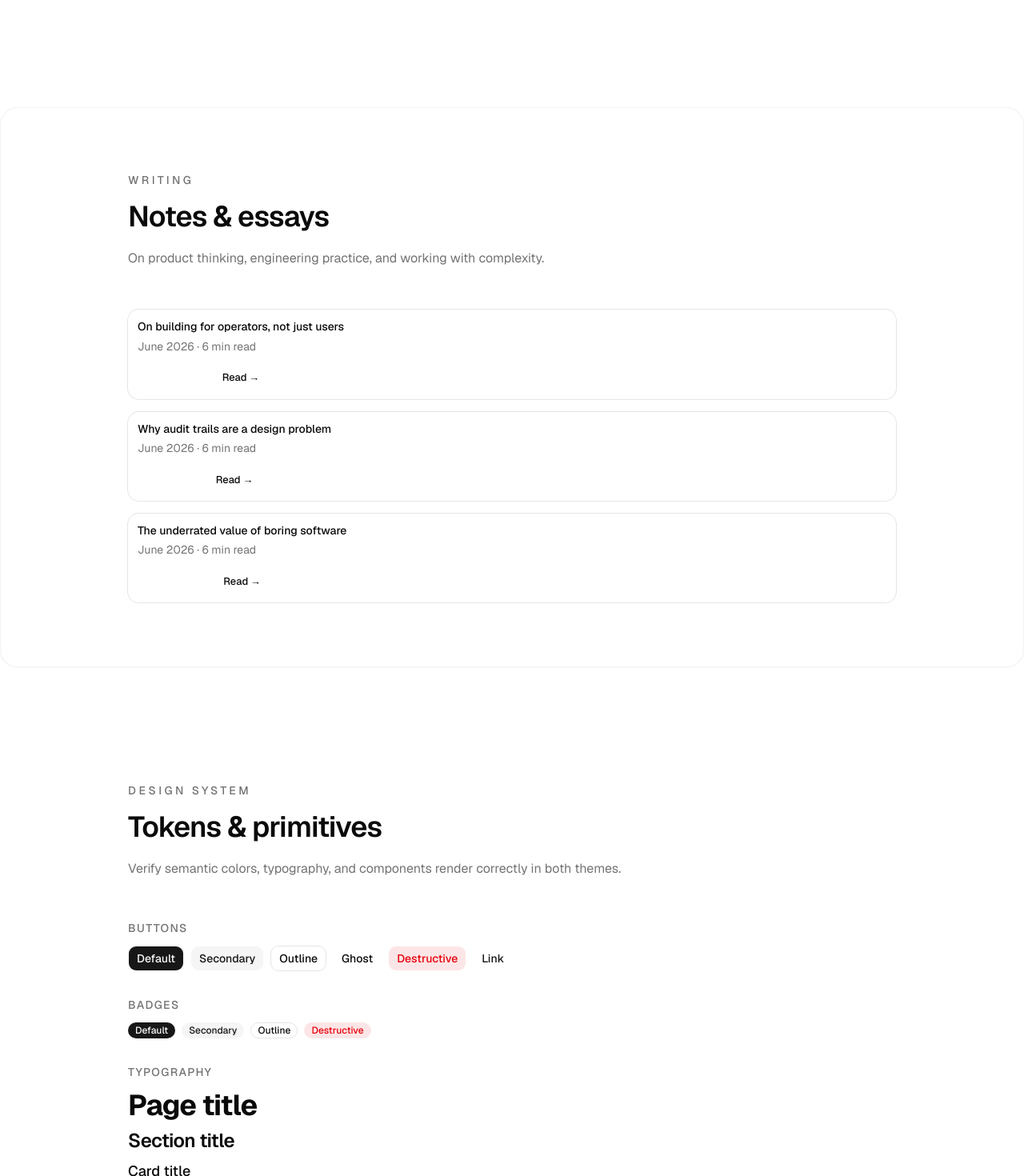
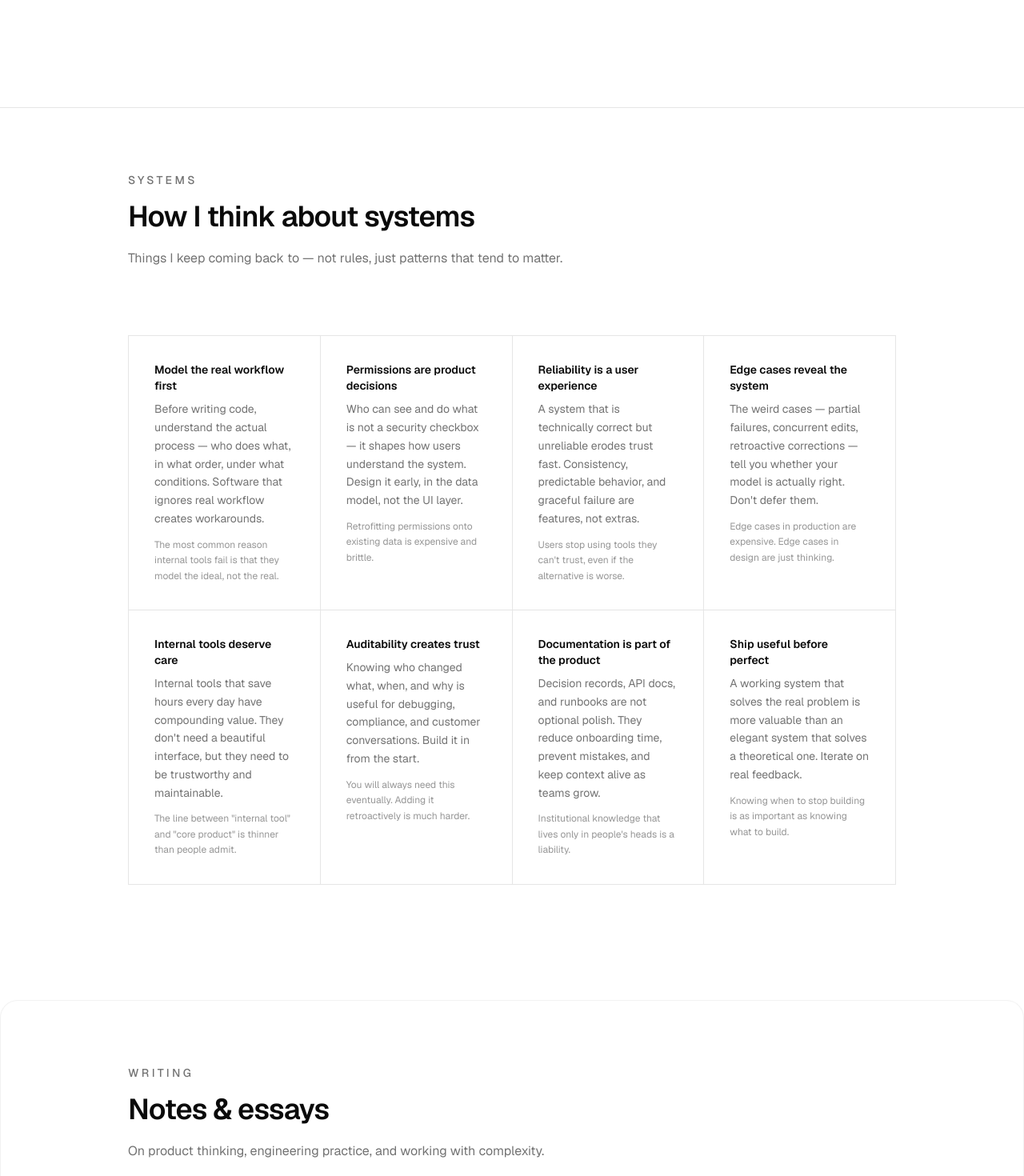
Before and after one commit to hsadoqi/hanaasadoqi.dev, a Next.js app: page / in a window 1280 px wide. Shown: the part 1880-3350 px from the top of the page at 80% size. Built offline with nearby package versions, Linux system fonts and the light colour scheme.

Commit message:
feat: create initial SystemsSection component and update imports in Home

```diff
--- a/src/app/page.tsx
+++ b/src/app/page.tsx
@@ -6,9 +6,9 @@ import {
   CardHeader,
   CardTitle,
 } from '@/components/ui/card';
-import { Section, SectionHeader } from '@/components/layout/section';
+import { Section } from '@/components/layout/section';
 import { Hero } from '@/components/sections/hero';
-import { CaseStudiesSection } from '@/components/sections/case-studies';
+import { CaseStudiesSection, SystemsSection } from '@/components/sections';
 
 const greeting = "Hi, I'm Hanaa. 👋";
 const headlineParts = ['Software engineer', 'with too many', 'side quests.'];
@@ -32,15 +32,19 @@ export default function Home() {
         cta={cta}
       />
       <CaseStudiesSection />
+      <SystemsSection />
 
       {/* Writing */}
-      <Section id="writing" variant="surface">
-        <SectionHeader
-          eyebrow="Writing"
-          title="Notes & essays"
-          description="On product thinking, engineering practice, and working with complexity."
-          className="mb-12"
-        />
+      <Section
+        id="writing"
+        variant="surface"
+        header={{
+          eyebrow: 'Writing',
+          title: 'Notes & essays',
+          description:
+            'On product thinking, engineering practice, and working with complexity.',
+        }}
+      >
         <div className="space-y-4">
           {[
             'On building for operators, not just users',
@@ -63,13 +67,15 @@ export default function Home() {
       </Section>
 
       {/* Component tokens preview */}
-      <Section id="design-tokens">
-        <SectionHeader
-          eyebrow="Design system"
-          title="Tokens & primitives"
-          description="Verify semantic colors, typography, and components render correctly in both themes."
-          className="mb-12"
-        />
+      <Section
+        id="design-tokens"
+        header={{
+          eyebrow: 'Design system',
+          title: 'Tokens & primitives',
+          description:
+            'Verify semantic colors, typography, and components render correctly in both themes.',
+        }}
+      >
         <div className="space-y-8">
           {/* Buttons */}
           <div className="space-y-3">
--- a/src/components/layout/section/index.tsx
+++ b/src/components/layout/section/index.tsx
@@ -1,6 +1,6 @@
-export * from './section-header';
 import { cn } from '@/lib/utils';
 import { MarginLine } from '@/components/shared/margin-line';
+import { SectionHeader, type SectionHeaderProps } from './section-header';
 import {
   SectionVariant,
   SectionAlign,
@@ -21,6 +21,7 @@ export type SectionProps = React.HTMLAttributes<HTMLElement> & {
   showMarginLine?: boolean;
   marginLineText?: string;
   containerClassName?: string;
+  header?: SectionHeaderProps;
 };
 
 export function Section({
@@ -34,9 +35,12 @@ export function Section({
   showMarginLine = false,
   marginLineText = '',
   containerClassName,
+  header,
+  'aria-labelledby': ariaLabelledBy,
   ...props
 }: SectionProps) {
   const needsFlex = fullScreen || !!align || !!justify;
+  const headerId = header?.id ?? (id && header ? `${id}-heading` : undefined);
 
   return (
     <section
@@ -51,6 +55,7 @@ export function Section({
         justify && justifyMap[justify],
         className,
       )}
+      aria-labelledby={ariaLabelledBy ?? headerId}
       {...props}
     >
       <div
@@ -59,9 +64,18 @@ export function Section({
           containerClassName,
         )}
       >
+        {header ? (
+          <SectionHeader
+            {...header}
+            id={headerId}
+            className={cn('mb-12', header.className)}
+          />
+        ) : null}
         {children}
         {showMarginLine && <MarginLine text={marginLineText} />}
       </div>
     </section>
   );
 }
+
+export * from './section-header';
--- a/src/components/layout/section/section-header.tsx
+++ b/src/components/layout/section/section-header.tsx
@@ -1,4 +1,13 @@
 import { cn } from '@/lib/utils';
+
+export type SectionHeaderProps = {
+  eyebrow?: string;
+  title: string;
+  description?: string;
+  className?: string;
+  id?: string;
+  headingClassName?: string;
+};
 
 export function SectionHeader({
   eyebrow,
@@ -6,21 +15,21 @@ export function SectionHeader({
   description,
   className,
   id,
-}: {
-  eyebrow?: string;
-  title: string;
-  description?: string;
-  className?: string;
-  id?: string;
-}) {
+  headingClassName,
+}: SectionHeaderProps) {
   return (
-    <div id={id} className={cn('space-y-4', className)}>
+    <div id={`${id}-heading`} className={cn('space-y-4', className)}>
       {eyebrow ? (
         <p className="text-muted-foreground text-sm font-medium tracking-[0.25em] uppercase">
           {eyebrow}
         </p>
       ) : null}
-      <h2 className="text-foreground text-3xl font-semibold tracking-tight sm:text-4xl">
+      <h2
+        className={cn(
+          'text-foreground text-3xl font-semibold tracking-tight sm:text-4xl',
+          headingClassName,
+        )}
+      >
         {title}
       </h2>
       {description ? (
--- a/src/components/sections/index.ts
+++ b/src/components/sections/index.ts
@@ -1 +1,3 @@
 export * from './hero';
+export * from './case-studies';
+export * from './systems';
--- /dev/null
+++ b/src/components/sections/systems/index.tsx
@@ -0,0 +1,39 @@
+import { Section } from '@/components/layout/section';
+import { systemCards } from '@/data/systems-data';
+
+export const SystemsSection = () => {
+  return (
+    <Section
+      id="systems"
+      className="border-border border-t py-32"
+      header={{
+        eyebrow: 'systems',
+        title: 'How I think about systems',
+        description:
+          'Things I keep coming back to — not rules, just patterns that tend to matter.',
+        className: 'mb-20',
+      }}
+    >
+      <div className="border-border grid grid-cols-1 border-t border-l sm:grid-cols-2 lg:grid-cols-4">
+        {systemCards.map((card) => (
+          <article
+            key={card.title}
+            className="border-border border-r border-b p-8"
+          >
+            <h3 className="text-foreground mb-2 text-sm font-semibold">
+              {card.title}
+            </h3>
+            <p className="text-muted-foreground mb-3 text-sm leading-relaxed">
+              {card.description}
+            </p>
+            <p className="text-muted-foreground/75 text-xs leading-relaxed">
+              {card.businessContext}
+            </p>
+          </article>
+        ))}
+      </div>
+    </Section>
+  );
+};
+
+export default SystemsSection;
```
